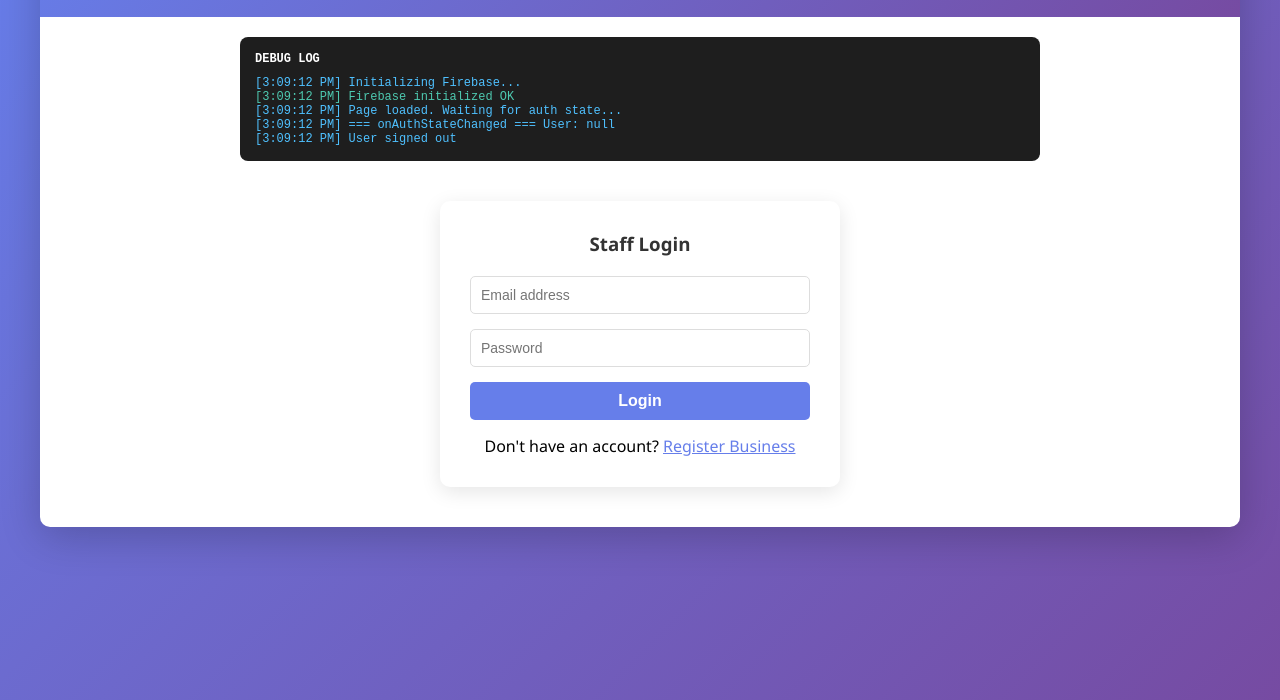
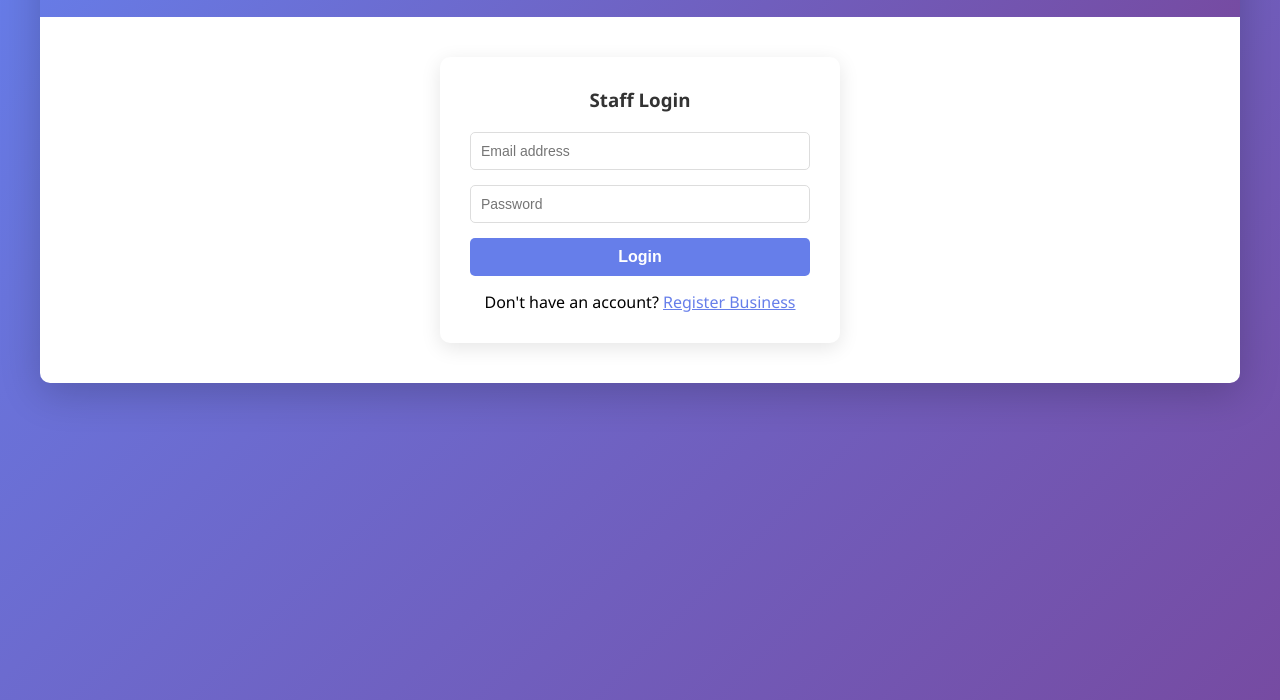
Before and after one commit to bruce410/eddpos, a plain HTML site: page index.html in a window 1280 px wide. Shown: the part 100-800 px from the top of the page. Drawn offline with Linux system fonts and the light colour scheme; no server answers.

Commit message:
Update index.html

```diff
--- a/index.html
+++ b/index.html
@@ -179,11 +179,7 @@
     <p>Point of Sale System |  0722540912</p>
   </div>
 
-  <!-- DEBUG PANEL -->
-  <div id="debugPanel">
-    <div style="color:#fff; font-weight:bold; margin-bottom:10px;"> DEBUG LOG</div>
-    <div id="debugLogs"></div>
-  </div>
+
 
   <!-- LOGIN -->
   <div id="login">
```
